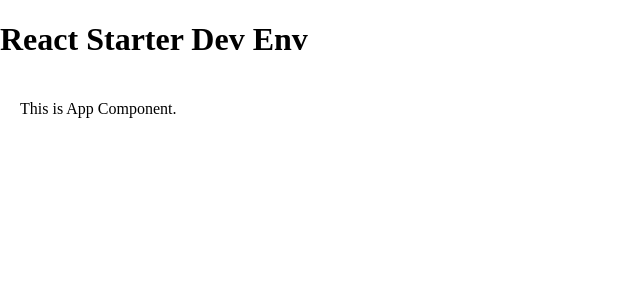
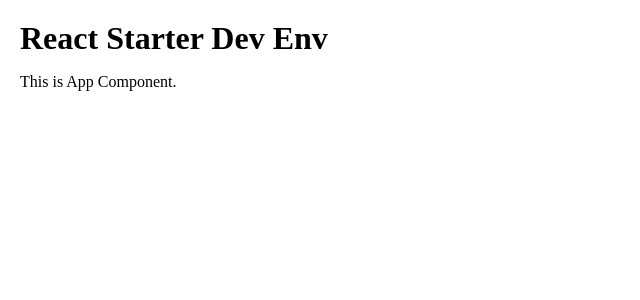
Before and after one commit to RyotaHirano/react-starter, a React app: page / in a window 1280 px wide. Shown: the top 300 px of the page, without its empty margins (0-640 px from the left). Built offline with nearby package versions, Linux system fonts and the light colour scheme.

Commit message:
add styled-components elem

```diff
--- a/src/components/App.tsx
+++ b/src/components/App.tsx
@@ -8,12 +8,24 @@ export type AppProps = {
 }
 
 export const App = (props: AppProps) => (
-  <P>
-    This is { props.name } Component.
-  </P>
+  <Container>
+    <Heading>
+      React Starter Dev Env
+    </Heading>
+    <P>
+      This is { props.name } Component.
+    </P>
+  </Container>
 )
+
+const Container = styled.div`
+  padding: 20px;
+`
+
+const Heading = styled.h1`
+  margin: 0;
+`
 
 const P = styled.p`
   font-size: 1.0rem;
-  padding: 20px;
 `
--- a/src/index.html
+++ b/src/index.html
@@ -7,7 +7,6 @@
   <title>react starter</title>
 </head>
 <body>
-  <h1>React Starter Dev Env</h1>
   <div id="app"></div>
 </body>
 </html>
```
